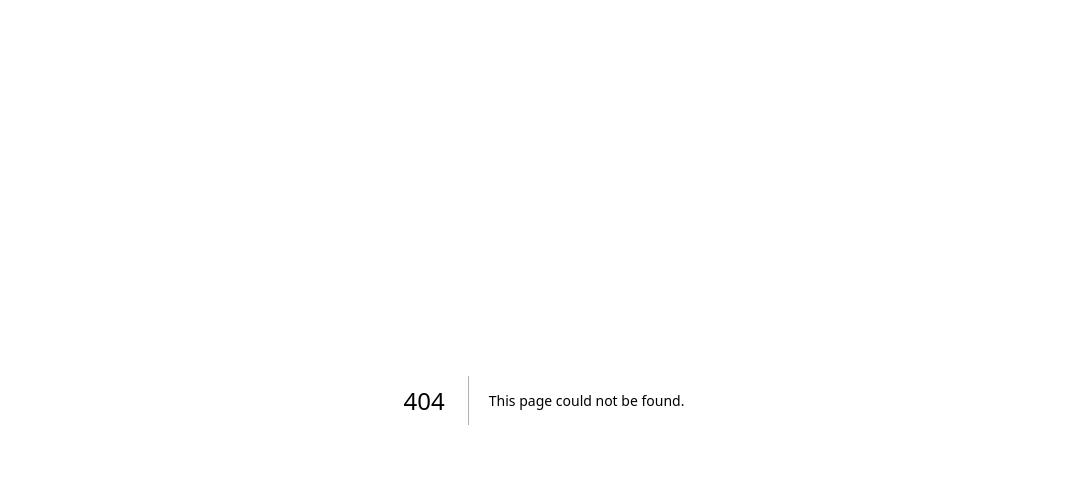
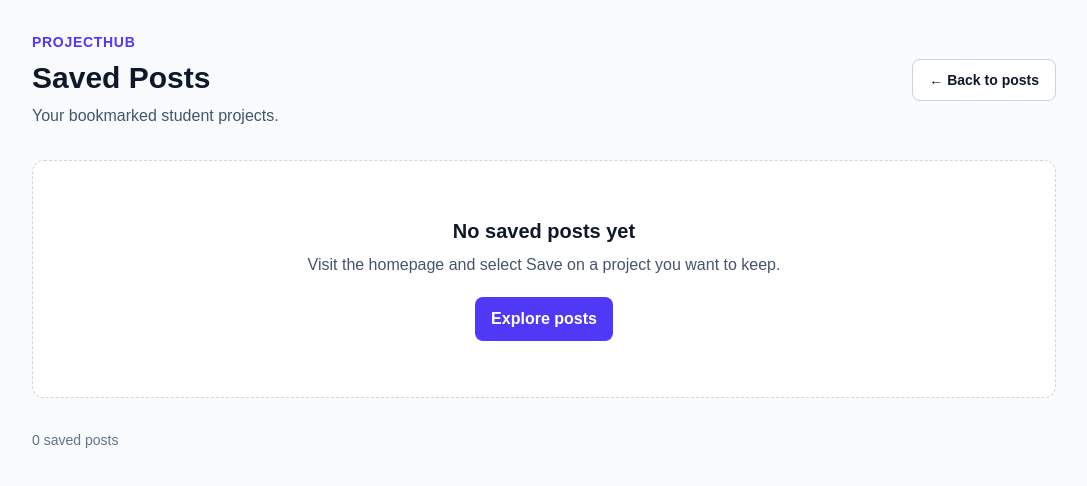
Before and after one commit to prathipradeesha-ui/PFL-Assignment2-blog, a Next.js app: page /saved in a window 1280 px wide. Before the commit this address had no page. Shown: the top 486 px of the page, without its empty margins (96-1183 px from the left). Built offline with nearby package versions, Linux system fonts and the light colour scheme.

Commit message:
feat: add bookmark and saved posts feature

```diff
--- a/src/app/page.tsx
+++ b/src/app/page.tsx
@@ -4,6 +4,7 @@
 import { useEffect, useMemo, useState } from "react";
 import Link from "next/link";
 import { filterPosts } from "@/lib/filterPosts";
+import { getBookmarks, toggleBookmark } from "@/lib/bookmarks";
 
 type BlogPost = {
   id: number;
@@ -48,6 +49,7 @@ export default function Home() {
   const [search, setSearch] = useState("");
   const [selectedTag, setSelectedTag] = useState("All Tags");
   const [posts, setPosts] = useState<BlogPost[]>(samplePosts);
+  const [bookmarkedIds, setBookmarkedIds] = useState<number[]>([]);
 
   // Load user-created posts from localStorage.
   useEffect(() => {
@@ -62,7 +64,6 @@ export default function Home() {
         if (Array.isArray(parsedPosts)) {
           const combinedPosts = [...parsedPosts, ...samplePosts];
 
-          // Display newest posts first.
           combinedPosts.sort(
             (a, b) =>
               new Date(b.createdAt).getTime() -
@@ -79,13 +80,18 @@ export default function Home() {
     queueMicrotask(loadSavedPosts);
   }, []);
 
-  // Create the available tag options.
+  // Load bookmarks from localStorage.
+  useEffect(() => {
+    queueMicrotask(() => {
+      setBookmarkedIds(getBookmarks());
+    });
+  }, []);
+
   const allTags = [
     "All Tags",
     ...Array.from(new Set(posts.map((post) => post.tag))),
   ];
 
-  // Use the tested filtering function.
   const filteredPosts = useMemo(() => {
     return filterPosts(
       posts,
@@ -94,12 +100,16 @@ export default function Home() {
     );
   }, [posts, search, selectedTag]);
 
-  // Show up to three newest matching posts.
   const latestPosts = filteredPosts.slice(0, 3);
 
   function clearFilters() {
     setSearch("");
     setSelectedTag("All Tags");
+  }
+
+  function handleBookmark(postId: number) {
+    const updatedBookmarks = toggleBookmark(postId);
+    setBookmarkedIds(updatedBookmarks);
   }
 
   function formatDate(dateString: string) {
@@ -153,7 +163,14 @@ export default function Home() {
             </span>
           </Link>
 
-          <div className="flex items-center gap-4">
+          <div className="flex items-center gap-3">
+            <Link
+              href="/saved"
+              className="rounded-lg border border-slate-200 bg-white px-3 py-2 text-sm font-semibold text-slate-700 hover:border-indigo-300 hover:text-indigo-700"
+            >
+              Saved Posts ({bookmarkedIds.length})
+            </Link>
+
             <span className="hidden text-sm text-slate-500 sm:block">
               Student Project Community
             </span>
@@ -231,9 +248,7 @@ export default function Home() {
             </label>
 
             <label className="flex items-center gap-3 rounded-lg border border-slate-200 px-3.5">
-              <span className="shrink-0 text-sm text-slate-500">
-                Tag
-              </span>
+              <span className="shrink-0 text-sm text-slate-500">Tag</span>
 
               <select
                 value={selectedTag}
@@ -278,16 +293,16 @@ export default function Home() {
             </span>
           </div>
 
-          {/* Clickable post cards */}
           {latestPosts.length > 0 ? (
             <div className="grid gap-5 md:grid-cols-2 xl:grid-cols-3">
-              {latestPosts.map((post) => (
-                <Link
+              {latestPosts.map((post) => {
+                const isSaved = bookmarkedIds.includes(post.id);
+
+                return (
+                  <article
                     key={post.id}
-                  href={`/posts/${post.id}`}
-                  className="block rounded-xl focus:outline-none focus-visible:ring-2 focus-visible:ring-indigo-500"
+                    className="flex min-h-[300px] flex-col overflow-hidden rounded-xl border border-slate-200 bg-white shadow-sm transition hover:border-indigo-200 hover:shadow-md"
                   >
-                  <article className="flex min-h-[300px] flex-col overflow-hidden rounded-xl border border-slate-200 bg-white shadow-sm transition hover:-translate-y-0.5 hover:border-indigo-200 hover:shadow-md">
                     <div className="flex-1 p-5 sm:p-6">
                       <div className="mb-4 flex items-start justify-between gap-3">
                         <div className="flex min-w-0 items-center gap-2 text-xs text-slate-500">
@@ -308,11 +323,24 @@ export default function Home() {
                           <span className="truncate">{post.author}</span>
                         </div>
 
-                        <span className="shrink-0 rounded-full bg-emerald-50 px-2.5 py-1 text-xs font-medium text-emerald-700">
-                          Recent
-                        </span>
+                        <button
+                          type="button"
+                          onClick={() => handleBookmark(post.id)}
+                          aria-pressed={isSaved}
+                          className={`shrink-0 rounded-lg border px-3 py-1.5 text-xs font-semibold transition ${
+                            isSaved
+                              ? "border-indigo-200 bg-indigo-50 text-indigo-700"
+                              : "border-slate-200 bg-white text-slate-600 hover:border-indigo-300 hover:text-indigo-700"
+                          }`}
+                        >
+                          {isSaved ? "★ Saved" : "☆ Save"}
+                        </button>
                       </div>
 
+                      <Link
+                        href={`/posts/${post.id}`}
+                        className="block rounded focus:outline-none focus-visible:ring-2 focus-visible:ring-indigo-500"
+                      >
                         <h3 className="text-xl font-bold leading-snug text-slate-900">
                           {post.title}
                         </h3>
@@ -320,6 +348,7 @@ export default function Home() {
                         <p className="mt-3 line-clamp-3 text-sm leading-6 text-slate-500">
                           {post.description}
                         </p>
+                      </Link>
 
                       <div className="mt-5 flex flex-wrap gap-2">
                         <span className="rounded-md bg-indigo-50 px-2.5 py-1.5 text-xs font-medium text-indigo-700">
@@ -328,7 +357,6 @@ export default function Home() {
                       </div>
                     </div>
 
-                    {/* Card footer */}
                     <div className="border-t border-slate-100 bg-slate-50/70 px-5 py-4 sm:px-6">
                       <div className="flex items-center justify-between gap-3">
                         <div className="flex min-w-0 items-center gap-2 text-xs text-slate-500">
@@ -345,8 +373,8 @@ export default function Home() {
                       </div>
                     </div>
                   </article>
-                </Link>
-              ))}
+                );
+              })}
             </div>
           ) : (
             <div className="rounded-xl border border-dashed border-slate-300 bg-white px-6 py-14 text-center">
@@ -369,7 +397,6 @@ export default function Home() {
           )}
         </section>
 
-        {/* Footer */}
         <footer className="mt-12 border-t border-slate-200 pt-5 text-center text-xs text-slate-400">
           ProjectHub · A project-sharing blog for Software Engineering students
         </footer>
--- a/src/app/posts/[id]/page.tsx
+++ b/src/app/posts/[id]/page.tsx
@@ -4,6 +4,7 @@
 import { useEffect, useState } from "react";
 import Link from "next/link";
 import { useParams, useRouter } from "next/navigation";
+import { isBookmarked, toggleBookmark } from "@/lib/bookmarks";
 
 type BlogPost = {
   id: number;
@@ -51,6 +52,7 @@ export default function PostDetailPage() {
   const [post, setPost] = useState<BlogPost | null>(null);
   const [isUserPost, setIsUserPost] = useState(false);
   const [loading, setLoading] = useState(true);
+  const [bookmarked, setBookmarked] = useState(false);
 
   useEffect(() => {
     const loadPost = () => {
@@ -63,20 +65,23 @@ export default function PostDetailPage() {
           (item) => String(item.id) === String(params.id)
         );
 
-        if (userPost) {
-          setPost(userPost);
-          setIsUserPost(true);
-        } else {
-          const samplePost = samplePosts.find(
+        const foundPost =
+          userPost ||
+          samplePosts.find(
             (item) => String(item.id) === String(params.id)
-          );
+          ) ||
+          null;
 
-          setPost(samplePost || null);
-          setIsUserPost(false);
+        setPost(foundPost);
+        setIsUserPost(Boolean(userPost));
+
+        if (foundPost) {
+          setBookmarked(isBookmarked(foundPost.id));
         }
       } catch {
         setPost(null);
         setIsUserPost(false);
+        setBookmarked(false);
       } finally {
         setLoading(false);
       }
@@ -84,6 +89,13 @@ export default function PostDetailPage() {
 
     queueMicrotask(loadPost);
   }, [params.id]);
+
+  function handleBookmark() {
+    if (!post) return;
+
+    const updatedBookmarks = toggleBookmark(post.id);
+    setBookmarked(updatedBookmarks.includes(post.id));
+  }
 
   function handleDelete() {
     if (!post || !isUserPost) {
@@ -149,12 +161,21 @@ export default function PostDetailPage() {
   return (
     <main className="min-h-screen bg-slate-50 px-6 py-10 text-slate-900">
       <div className="mx-auto max-w-3xl">
+        <div className="flex flex-wrap items-center justify-between gap-4">
           <Link
             href="/"
             className="font-semibold text-indigo-700 hover:underline"
           >
             ← Back to homepage
           </Link>
+
+          <Link
+            href="/saved"
+            className="font-semibold text-indigo-700 hover:underline"
+          >
+            View Saved Posts →
+          </Link>
+        </div>
 
         <article className="mt-6 rounded-xl border border-slate-200 bg-white p-6 shadow-sm sm:p-8">
           <div className="flex flex-wrap items-center justify-between gap-3">
@@ -177,6 +198,21 @@ export default function PostDetailPage() {
               {post.author}
             </span>
           </p>
+
+          <div className="mt-6">
+            <button
+              type="button"
+              onClick={handleBookmark}
+              aria-pressed={bookmarked}
+              className={`rounded-lg px-5 py-3 text-sm font-bold transition focus:outline-none focus:ring-2 focus:ring-indigo-500 focus:ring-offset-2 ${
+                bookmarked
+                  ? "border border-indigo-200 bg-indigo-100 text-indigo-800 hover:bg-indigo-200"
+                  : "border border-slate-300 bg-white text-slate-700 hover:bg-slate-50"
+              }`}
+            >
+              {bookmarked ? "★ Saved" : "☆ Save Post"}
+            </button>
+          </div>
 
           <div className="mt-8 border-t border-slate-200 pt-6">
             <h2 className="text-lg font-bold text-slate-900">
--- /dev/null
+++ b/src/app/saved/page.tsx
@@ -0,0 +1,174 @@
+
+"use client";
+
+import { useEffect, useState } from "react";
+import Link from "next/link";
+import { getBookmarks, toggleBookmark } from "@/lib/bookmarks";
+
+type BlogPost = {
+  id: number;
+  title: string;
+  description: string;
+  author: string;
+  tag: string;
+  createdAt: string;
+};
+
+const samplePosts: BlogPost[] = [
+  {
+    id: 1,
+    title: "EcoTrack: A Sustainable Campus",
+    description:
+      "A student project exploring how technology can help universities monitor energy use, reduce waste, and build greener campuses.",
+    author: "GreenTech Students",
+    tag: "Sustainability",
+    createdAt: "2026-09-22T10:00:00.000Z",
+  },
+  {
+    id: 2,
+    title: "AI Customer Support Assistant",
+    description:
+      "Building an intelligent chatbot to answer common student questions and help users find information more efficiently.",
+    author: "Nexus Computing",
+    tag: "Artificial Intelligence",
+    createdAt: "2026-09-20T10:00:00.000Z",
+  },
+  {
+    id: 3,
+    title: "Student Expense Tracker",
+    description:
+      "A web application concept that helps students organise spending, track expenses, and understand their monthly budget.",
+    author: "RetailPlus Team",
+    tag: "Web Development",
+    createdAt: "2026-09-18T10:00:00.000Z",
+  },
+];
+
+export default function SavedPostsPage() {
+  const [posts, setPosts] = useState<BlogPost[]>([]);
+  const [bookmarkedIds, setBookmarkedIds] = useState<number[]>([]);
+  const [loaded, setLoaded] = useState(false);
+
+  useEffect(() => {
+    queueMicrotask(() => {
+      try {
+        const savedPosts: BlogPost[] = JSON.parse(
+          localStorage.getItem("projecthub-posts") || "[]"
+        );
+
+        const allPosts = [...savedPosts, ...samplePosts];
+        const ids = getBookmarks();
+
+        setBookmarkedIds(ids);
+        setPosts(allPosts.filter((post) => ids.includes(post.id)));
+      } catch {
+        setPosts([]);
+        setBookmarkedIds([]);
+      } finally {
+        setLoaded(true);
+      }
+    });
+  }, []);
+
+  function handleRemove(postId: number) {
+    const updatedIds = toggleBookmark(postId);
+
+    setBookmarkedIds(updatedIds);
+    setPosts((currentPosts) =>
+      currentPosts.filter((post) => updatedIds.includes(post.id))
+    );
+  }
+
+  if (!loaded) {
+    return (
+      <main className="min-h-screen bg-slate-50 p-8 text-slate-900">
+        <p>Loading saved posts...</p>
+      </main>
+    );
+  }
+
+  return (
+    <main className="min-h-screen bg-slate-50 px-5 py-8 text-slate-900 sm:px-8">
+      <div className="mx-auto max-w-5xl">
+        <header className="mb-8 flex flex-wrap items-center justify-between gap-4">
+          <div>
+            <p className="text-sm font-semibold uppercase tracking-wider text-indigo-600">
+              ProjectHub
+            </p>
+            <h1 className="mt-2 text-3xl font-bold">Saved Posts</h1>
+            <p className="mt-2 text-slate-600">
+              Your bookmarked student projects.
+            </p>
+          </div>
+
+          <Link
+            href="/"
+            className="rounded-lg border border-slate-300 bg-white px-4 py-2.5 text-sm font-semibold hover:border-indigo-400 hover:text-indigo-700"
+          >
+            ← Back to posts
+          </Link>
+        </header>
+
+        {posts.length === 0 ? (
+          <section className="rounded-xl border border-dashed border-slate-300 bg-white px-6 py-14 text-center">
+            <h2 className="text-xl font-semibold">No saved posts yet</h2>
+            <p className="mt-2 text-slate-600">
+              Visit the homepage and select Save on a project you want to keep.
+            </p>
+            <Link
+              href="/"
+              className="mt-5 inline-block rounded-lg bg-indigo-600 px-4 py-2.5 font-semibold text-white hover:bg-indigo-700"
+            >
+              Explore posts
+            </Link>
+          </section>
+        ) : (
+          <section className="grid gap-5 md:grid-cols-2">
+            {posts.map((post) => (
+              <article
+                key={post.id}
+                className="rounded-xl border border-slate-200 bg-white p-5 shadow-sm"
+              >
+                <div className="flex items-start justify-between gap-3">
+                  <span className="rounded-full bg-indigo-50 px-3 py-1 text-xs font-semibold text-indigo-700">
+                    {post.tag}
+                  </span>
+
+                  <button
+                    type="button"
+                    onClick={() => handleRemove(post.id)}
+                    className="rounded-lg border border-slate-200 px-3 py-1.5 text-sm font-semibold text-slate-700 hover:border-red-300 hover:text-red-700"
+                  >
+                    Unsave
+                  </button>
+                </div>
+
+                <h2 className="mt-4 text-xl font-bold">
+                  <Link
+                    href={`/posts/${post.id}`}
+                    className="hover:text-indigo-700 hover:underline"
+                  >
+                    {post.title}
+                  </Link>
+                </h2>
+
+                <p className="mt-2 text-sm text-slate-600">
+                  {post.description}
+                </p>
+
+                <p className="mt-4 text-xs text-slate-500">
+                  By {post.author}
+                </p>
+              </article>
+            ))}
+          </section>
+        )}
+
+        <p className="mt-8 text-sm text-slate-500">
+          {bookmarkedIds.length} saved{" "}
+          {bookmarkedIds.length === 1 ? "post" : "posts"}
+        </p>
+      </div>
+    </main>
+  );
+}
--- /dev/null
+++ b/src/lib/bookmarks.ts
@@ -0,0 +1,44 @@
+const BOOKMARKS_KEY = "projecthub-bookmarks";
+
+export function getBookmarks(): number[] {
+  if (typeof window === "undefined") {
+    return [];
+  }
+
+  try {
+    const saved = localStorage.getItem(BOOKMARKS_KEY);
+
+    if (!saved) {
+      return [];
+    }
+
+    const parsed: unknown = JSON.parse(saved);
+
+    if (
+      Array.isArray(parsed) &&
+      parsed.every((id) => Number.isInteger(id))
+    ) {
+      return parsed as number[];
+    }
+
+    return [];
+  } catch {
+    return [];
+  }
+}
+
+export function toggleBookmark(postId: number): number[] {
+  const bookmarks = getBookmarks();
+
+  const updated = bookmarks.includes(postId)
+    ? bookmarks.filter((id) => id !== postId)
+    : [...bookmarks, postId];
+
+  localStorage.setItem(BOOKMARKS_KEY, JSON.stringify(updated));
+
+  return updated;
+}
+
+export function isBookmarked(postId: number): boolean {
+  return getBookmarks().includes(postId);
+}
```
Also changed, not shown: 1 other file (tests, documents, lock files or other folders). Lines whose indentation alone changed are shown as unchanged.
